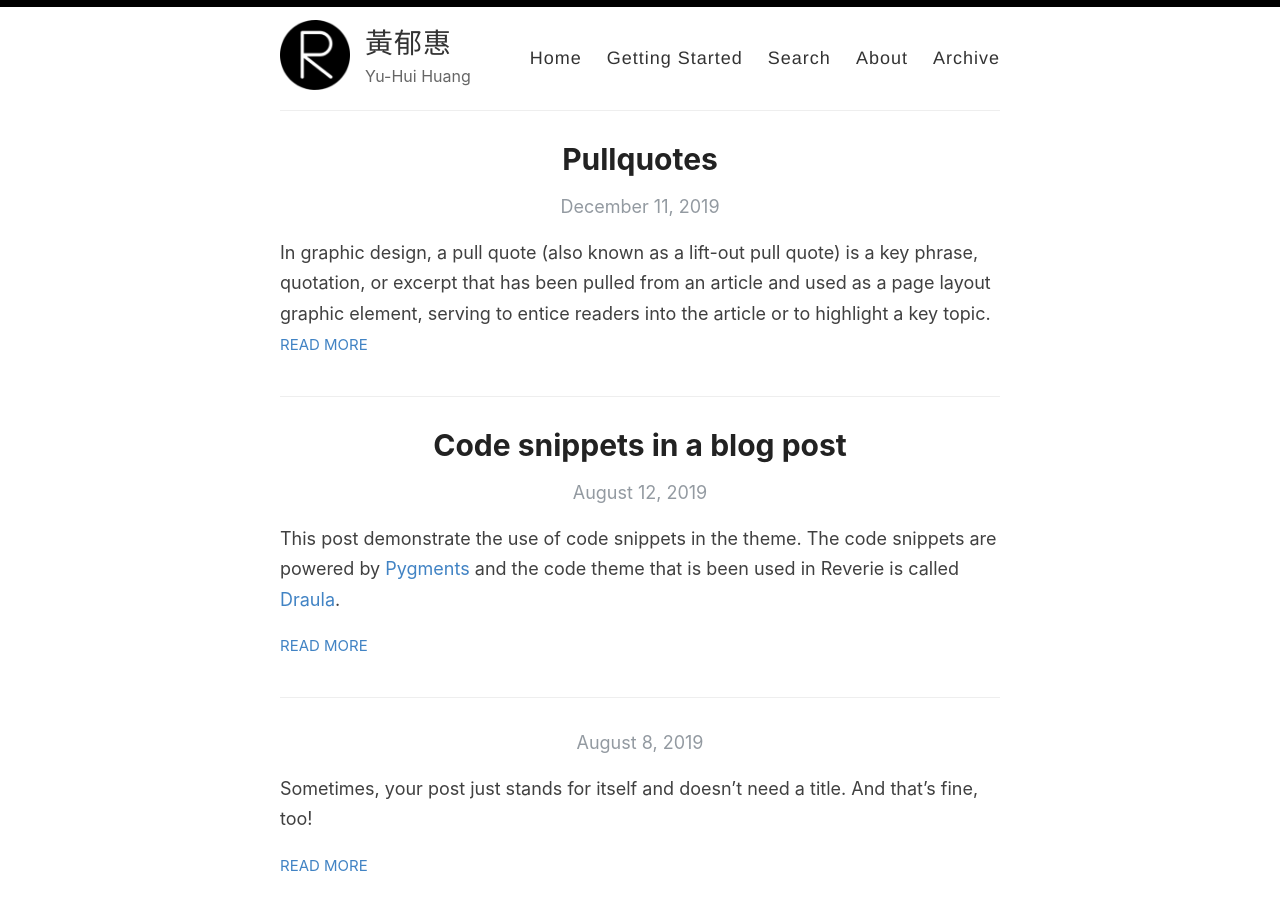
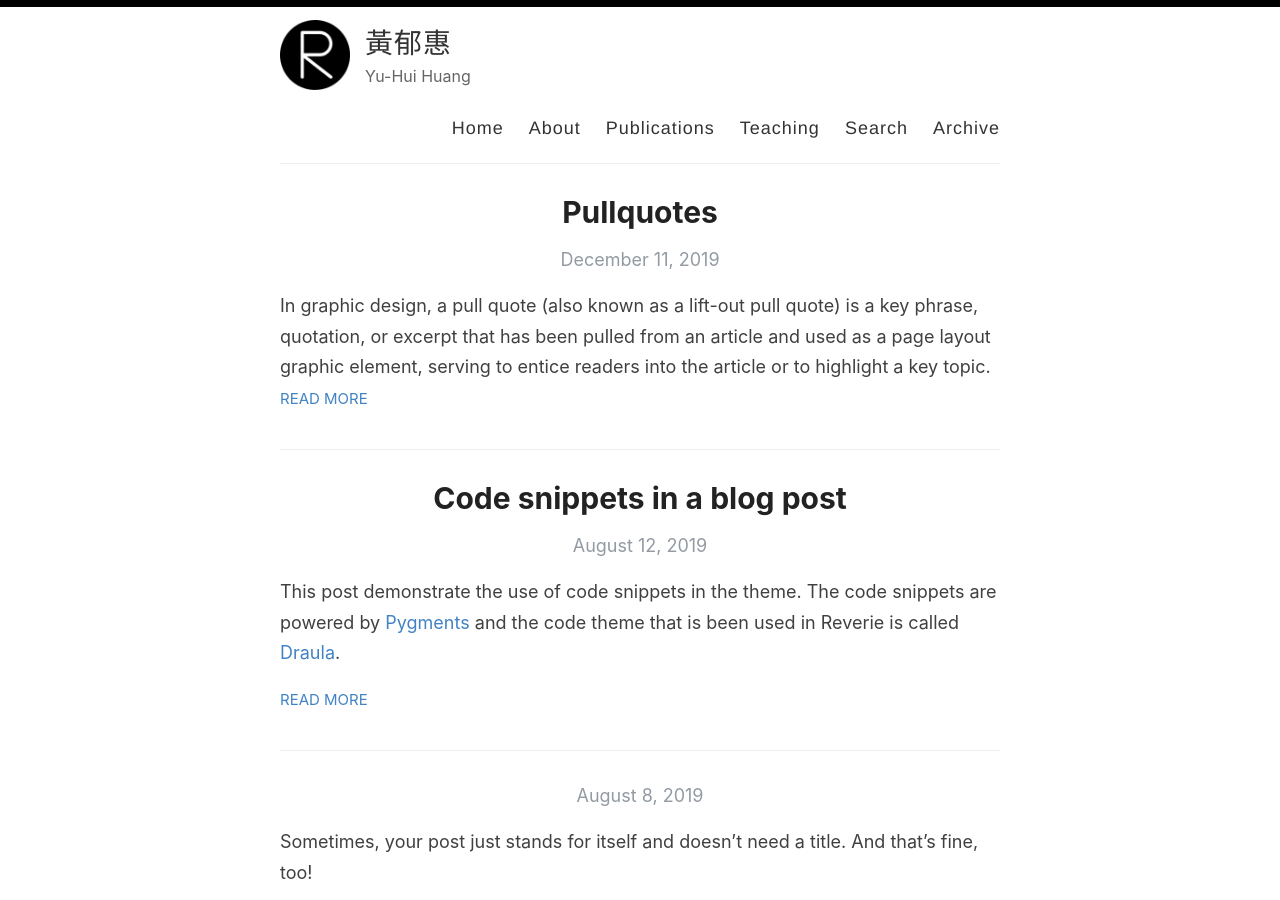
Before and after one commit to snowm0425/snowm0425.github.io, a Jekyll site: the page built from index.html, in a window 1280 px wide and 900 px high. Built offline with Jekyll 4.4.1, drawn with Linux system fonts in a browser that asks for light colours; the list of posts is cut into pages by our own code.

Commit message:
Update default.html

```diff
--- a/_layouts/default.html
+++ b/_layouts/default.html
@@ -29,9 +29,10 @@
 
             <nav>
               <a href="{{ site.baseurl }}/">Home</a>
-              <a href="{{ site.baseurl }}/getting-started">Getting Started</a>
+              <a href="{{ site.baseurl }}/about">About</a>
+              <a href="{{ site.baseurl }}/publications">Publications</a>
+              <a href="{{ site.baseurl }}/teaching">Teaching</a>
               <a href="{{ site.baseurl }}/search">Search</a>
-              <a href="{{ site.baseurl }}/about">About</a>
               <a href="{{ site.baseurl }}/archive">Archive</a>
             </nav>
           </header>
```
